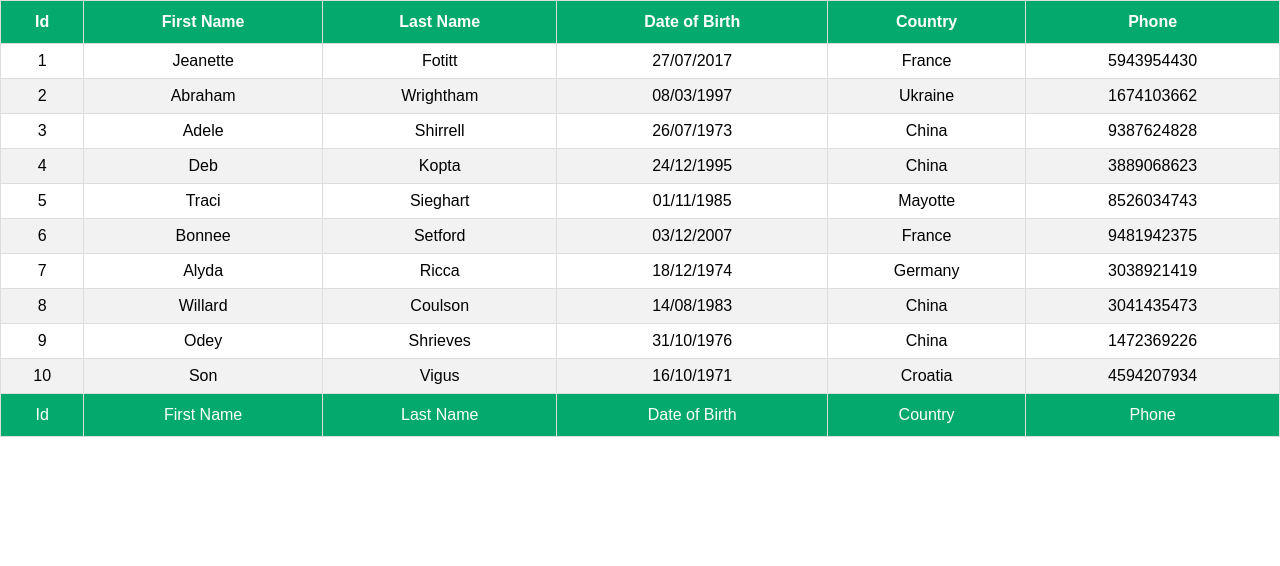
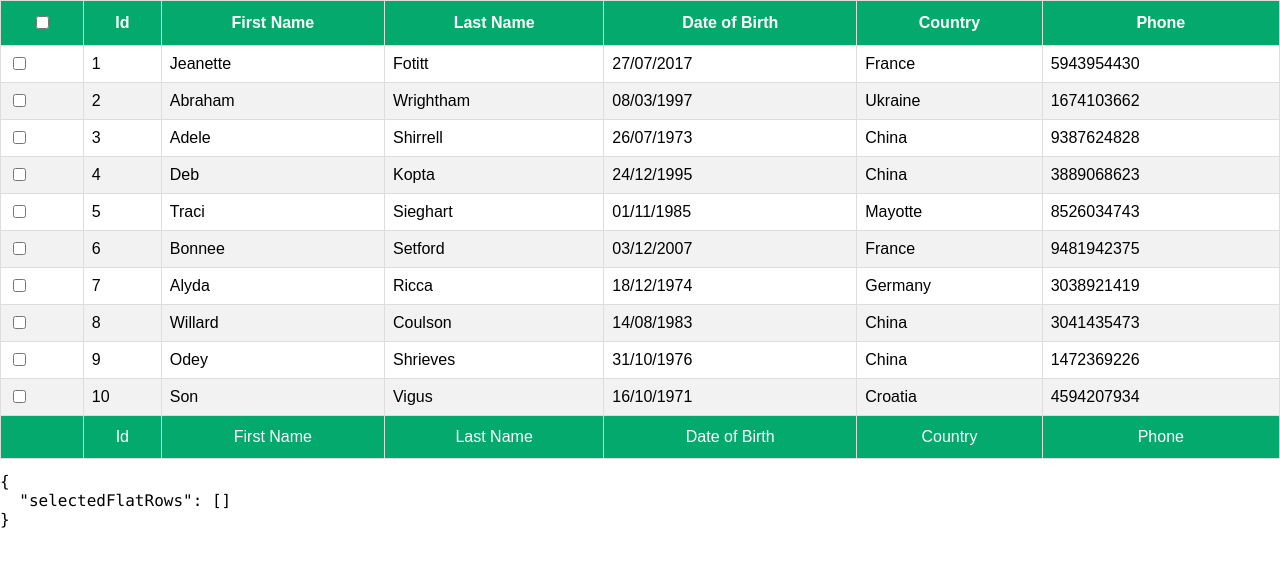
Before and after one commit to juanfranciscogco/react-table-demo, a React (Create React App) app: page / in a window 1280 px wide. Shown: the top 566 px of the page. Built offline with nearby package versions, Linux system fonts and the light colour scheme.

Commit message:
Rows Selected

```diff
--- a/src/App.js
+++ b/src/App.js
@@ -7,7 +7,7 @@ import SortingTable from "./components/SortingTable";
 
 function App() {
   return (
-    <div className="App">
+    <div>
       <RowSelection />
     </div>
   );
--- /dev/null
+++ b/src/components/Checkbox.jsx
@@ -0,0 +1,16 @@
+import React from "react";
+
+export const Checkbox = React.forwardRef(({ indeterminate, ...rest }, ref) => {
+  const defaultRef = React.useRef();
+  const resolvedRef = ref || defaultRef;
+
+  React.useEffect(() => {
+    resolvedRef.current.indeterminate = indeterminate;
+  }, [resolvedRef, indeterminate]);
+
+  return (
+    <>
+      <input type="checkbox" ref={resolvedRef} {...rest}/>
+    </>
+  );
+});
--- a/src/components/RowSelection.jsx
+++ b/src/components/RowSelection.jsx
@@ -1,8 +1,9 @@
 import React, { useMemo } from "react";
-import { useTable } from "react-table";
+import { useTable, useRowSelect } from "react-table";
 import MOCK_DATA from "./MOCK_DATA.json";
 import { COLUMNS } from "./columns";
 import "./table.css";
+import { Checkbox } from "./Checkbox";
 
 const RowSelection = () => {
   const columns = useMemo(() => COLUMNS, []);
@@ -15,14 +16,35 @@ const RowSelection = () => {
     footerGroups,
     rows,
     prepareRow,
-  } = useTable({
+    selectedFlatRows,
+  } = useTable(
+    {
       columns,
       data,
+    },
+    useRowSelect,
+    (hooks) => {
+      hooks.visibleColumns.push((columns) => {
+        return [
+          {
+            id: "selection",
+            Header: ({ getToggleAllRowsSelectedProps }) => (
+              <Checkbox {...getToggleAllRowsSelectedProps()} />
+            ),
+            Cell: ({ row }) => (
+              <Checkbox {...row.getToggleRowSelectedProps()} />
+            ),
+          },
+          ...columns,
+        ];
       });
+    }
+  );
 
-  const firstPageRows = rows.slice(0,10)
+  const firstPageRows = rows.slice(0, 10);
 
   return (
+    <>
       <table {...getTableProps()}>
         <thead>
           {headerGroups.map((headerGroup) => (
@@ -39,7 +61,9 @@ const RowSelection = () => {
             return (
               <tr {...row.getRowProps()}>
                 {row.cells.map((cell) => {
-                return <td {...cell.getCellProps()}>{cell.render("Cell")}</td>;
+                  return (
+                    <td {...cell.getCellProps()}>{cell.render("Cell")}</td>
+                  );
                 })}
               </tr>
             );
@@ -55,6 +79,18 @@ const RowSelection = () => {
           ))}
         </tfoot>
       </table>
+      <pre>
+        <code>
+          {JSON.stringify(
+            {
+              selectedFlatRows: selectedFlatRows.map((row) => row.original),
+            },
+            null,
+            2
+          )}
+        </code>
+      </pre>
+    </>
   );
 };
 
--- a/src/index.js
+++ b/src/index.js
@@ -1,15 +1,11 @@
-import React from 'react';
-import ReactDOM from 'react-dom/client';
-import './index.css';
-import App from './App';
-import reportWebVitals from './reportWebVitals';
+import React from "react";
+import ReactDOM from "react-dom/client";
+import "./index.css";
+import App from "./App";
+import reportWebVitals from "./reportWebVitals";
 
-const root = ReactDOM.createRoot(document.getElementById('root'));
-root.render(
-  <React.StrictMode>
-    <App />
-  </React.StrictMode>
-);
+const root = ReactDOM.createRoot(document.getElementById("root"));
+root.render(<App />);
 
 // If you want to start measuring performance in your app, pass a function
 // to log results (for example: reportWebVitals(console.log))
```
Lines whose indentation alone changed are shown as unchanged.
